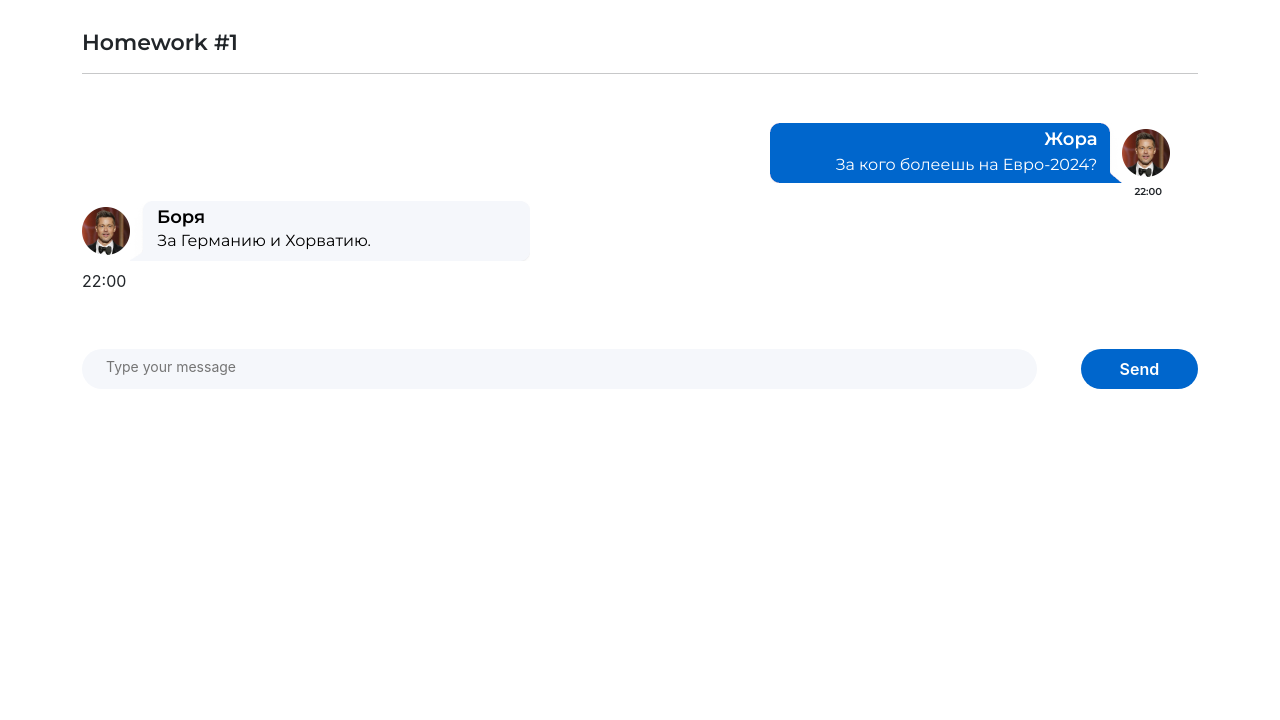
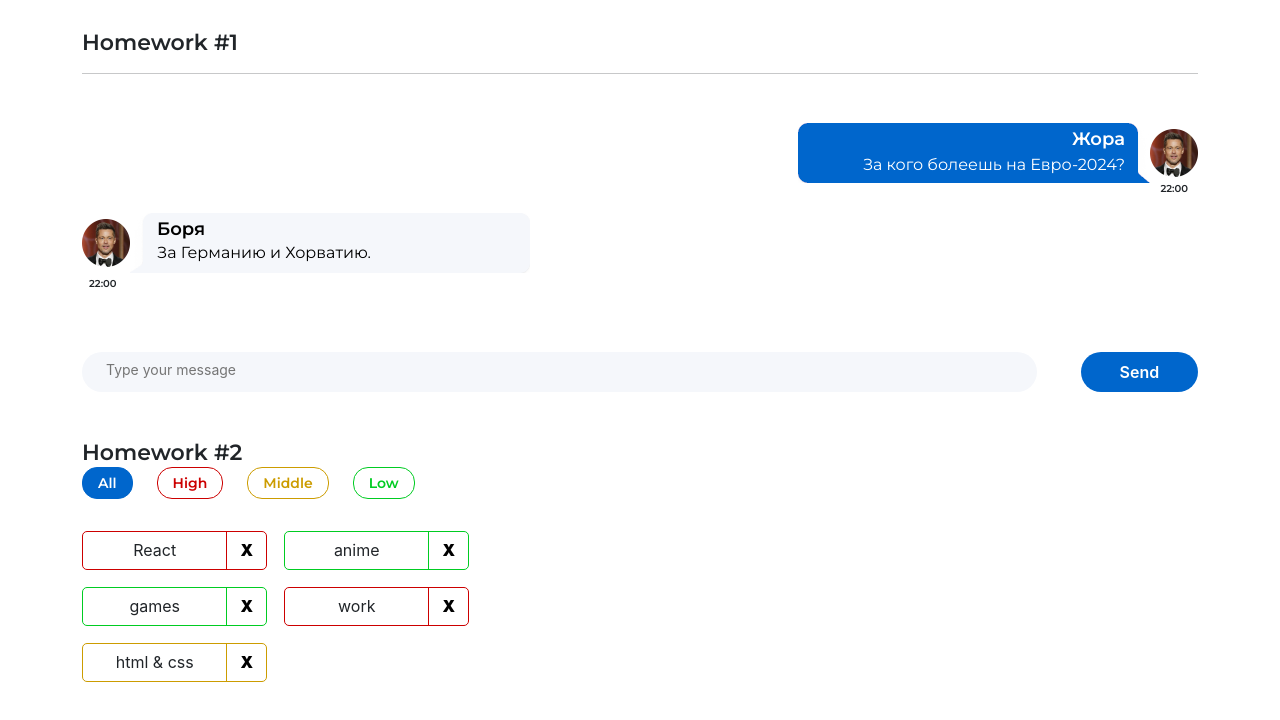
Before and after one commit to alextsapin/homework2, a React (Create React App) app: page / in a window 1280 px wide. Shown: the top 720 px of the page. Built offline with nearby package versions, Linux system fonts and the light colour scheme.

Commit message:
Completed HW2

```diff
--- a/src/s1-main/App.module.css
+++ b/src/s1-main/App.module.css
@@ -14,3 +14,7 @@
     line-height: 26.82px;
     text-align: left;
 }
+
+body {
+    padding-bottom: 70px;
+}
--- a/src/s1-main/App.tsx
+++ b/src/s1-main/App.tsx
@@ -1,13 +1,14 @@
 import React from 'react'
 import s from './App.module.css'
 import HW1 from '../s2-homeworks/hw01/HW1'
+import HW2 from '../s2-homeworks/hw02/HW2'
 
 function App() {
     return (
         <div className={s.App}>
             <HW1/>
             {/*раскомментировать по ходу выполнения*/}
-            {/*<HW2/>*/}
+            <HW2/>
             {/*<HW3/>*/}
             {/*<HW4/>*/}
 
--- a/src/s2-homeworks/hw01/friend-message/FriendMessage.module.css
+++ b/src/s2-homeworks/hw01/friend-message/FriendMessage.module.css
@@ -1,5 +1,8 @@
 .friendMessage {
-
+    display: flex;
+    flex-direction: column;
+    justify-content: flex-start;
+    align-items: flex-start;
 }
 
 .friendImageAndText {
@@ -47,5 +50,11 @@
 }
 
 .friendTime {
-
+    display: inline-block;
+    font-family: 'Montserrat';
+    font-size: 10px;
+    font-weight: 600;
+    position: relative;
+    top: -5px;
+    left: 7px;
 }
--- a/src/s2-homeworks/hw01/message-sender/MessageSender.module.css
+++ b/src/s2-homeworks/hw01/message-sender/MessageSender.module.css
@@ -2,7 +2,7 @@
     margin-top: 56px;
     display: flex;
     flex-direction: row;
-    justify-content: flex-start;
+    justify-content: space-between;
     align-items: center;
 }
 
--- a/src/s2-homeworks/hw01/message/Message.module.css
+++ b/src/s2-homeworks/hw01/message/Message.module.css
@@ -1,7 +1,7 @@
 .message {
     margin-top: 40px;
     display: flex;
-    flex-direction: row;
+    flex-direction: column;
     justify-content: flex-end;
     align-items: flex-end;
 }
@@ -56,6 +56,6 @@
     font-weight: 600;
     line-height: 12.19px;
     position: relative;
-    top: 5px;
-    right: 36px;
+    top: -10px;
+    right: 10px;
 }
--- a/src/s2-homeworks/hw02/HW2.tsx
+++ b/src/s2-homeworks/hw02/HW2.tsx
@@ -17,16 +17,16 @@
 * */
 
 // types
-export type AffairPriorityType = any // need to fix any
+export type AffairPriorityType = 'low' | 'middle' | 'high'
 export type AffairType = {
-    _id: any // need to fix any
-    name: any // need to fix any
+    _id: number
+    name: string
     priority: AffairPriorityType
 }
 export type FilterType = 'all' | AffairPriorityType
 
 // constants
-const defaultAffairs: any = [ // need to fix any
+const defaultAffairs: AffairType[] = [
     {_id: 1, name: 'React', priority: 'high'}, // студенты могут изменить содержимое name и количество элементов в массиве, ...priority не менять!
     {_id: 2, name: 'anime', priority: 'low'},
     {_id: 3, name: 'games', priority: 'low'},
@@ -35,27 +35,30 @@
 ]
 
 // pure helper functions
-export const filterAffairs = (affairs: any, filter: any): any => { // need to fix any
+export const filterAffairs = (affairs: AffairType[], filter: FilterType): AffairType[] => { // need to fix any
+    if (filter === 'all') {
+        return affairs
+    } else {
+        return affairs.filter(el => el.priority === filter)
+    }
+}
 
-
-    return affairs // need to fix
-}
-export const deleteAffair = (affairs: any, _id: any): any => { // need to fix any
-
-    return affairs // need to fix
+export const deleteAffair = (affairs: AffairType[], _id: number): AffairType[] => { // need to fix any
+    return affairs.filter(el => el._id !== _id)
 }
 
 function HW2() {
-    const [affairs, setAffairs] = useState<any>(defaultAffairs) // need to fix any
+    const [affairs, setAffairs] = useState<AffairType[]>(defaultAffairs) // need to fix any
     const [filter, setFilter] = useState<FilterType>('all')
 
     const filteredAffairs = filterAffairs(affairs, filter)
-    const deleteAffairCallback = (_id: any) => { // need to fix any
-        // need to fix
+
+    const deleteAffairCallback = (_id: number) => {
+        setAffairs(deleteAffair(affairs, _id))
     }
 
     return (
-        <div id={'hw2'}>
+        <div id={'hw2'} className="mt-5">
             <div className={s2.hwTitle}>Homework #2</div>
             <div className={s2.hw}>
                 <Affairs
--- a/src/s2-homeworks/hw02/affairs/Affairs.tsx
+++ b/src/s2-homeworks/hw02/affairs/Affairs.tsx
@@ -4,24 +4,24 @@
 import s from './Affairs.module.css'
 
 type AffairsPropsType = {
-    data: any // need to fix any
-    setFilter: any
-    deleteAffairCallback: any
+    data: AffairType[]
+    setFilter: (filter: FilterType) => void
+    deleteAffairCallback: (id: number) => void
     filter: FilterType
 }
 
 function Affairs(props: AffairsPropsType) {
     const setAll = () => {
-        // need to fix
+        props.setFilter('all')
     }
     const setHigh = () => {
-        // need to fix
+        props.setFilter('high')
     }
     const setMiddle = () => {
-        // need to fix
+        props.setFilter('middle')
     }
     const setLow = () => {
-        // need to fix
+        props.setFilter('low')
     }
 
     const cnAll = s.button + ' ' + s.all + (props.filter === 'all' ? ' ' + s.active : '')
--- a/src/s2-homeworks/hw02/affairs/affair/Affair.tsx
+++ b/src/s2-homeworks/hw02/affairs/affair/Affair.tsx
@@ -4,14 +4,13 @@
 import s2 from '../Affairs.module.css'
 
 type AffairPropsType = {
-    // key не нужно типизировать
     affair: AffairType
-    deleteAffairCallback: any // need to fix any
+    deleteAffairCallback: (id: number) => void
 }
 
 function Affair(props: AffairPropsType) {
-    const deleteCallback = () => {
-        // need to fix
+    const deleteCallback = (id: number) => {
+        props.deleteAffairCallback(id)
     }
 
     const nameClass = s.name + ' ' + s2[props.affair.priority]
@@ -19,29 +18,10 @@
     const affairClass = s.affair + ' ' + s2[props.affair.priority]
 
     return (
-        <div
-            id={'hw2-affair-' + props.affair._id}
-            className={affairClass}
-        >
-            <div id={'hw2-name-' + props.affair._id} className={nameClass}>
-                {/*создаёт студент*/}
-
-                {/**/}
-            </div>
-            <div id={'hw2-priority-' + props.affair._id} hidden>
-                {props.affair.priority}
-            </div>
-
-            <button
-                id={'hw2-button-delete-' + props.affair._id}
-                className={buttonClass}
-                // need to fix
-
-            >
-                {/*текст кнопки могут изменить студенты*/}
-                X
-                {/**/}
-            </button>
+        <div id={'hw2-affair-' + props.affair._id} className={affairClass}>
+            <div id={'hw2-name-' + props.affair._id} className={nameClass}>{props.affair.name}</div>
+            <div id={'hw2-priority-' + props.affair._id} hidden>{props.affair.priority}</div>
+            <button id={'hw2-button-delete-' + props.affair._id} className={buttonClass} onClick={() => deleteCallback(props.affair._id)}>X</button>
         </div>
     )
 }
```
